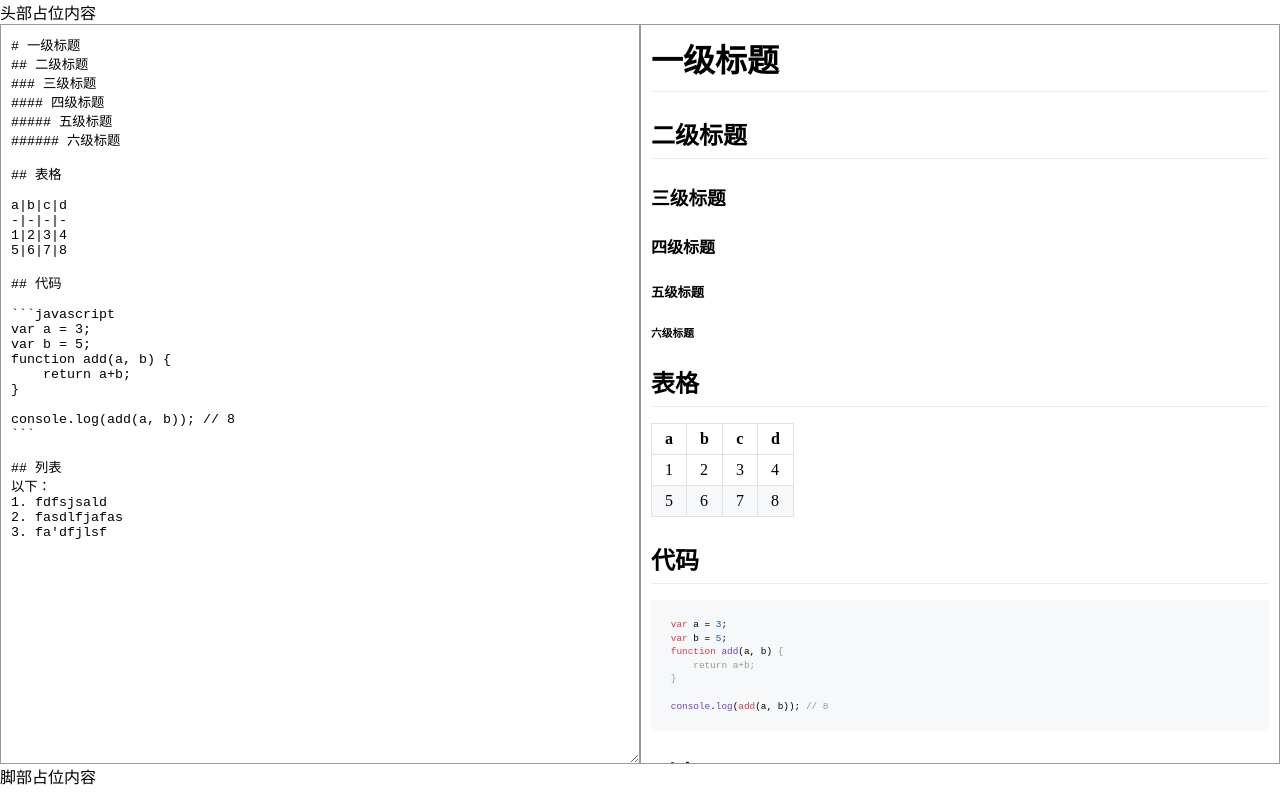
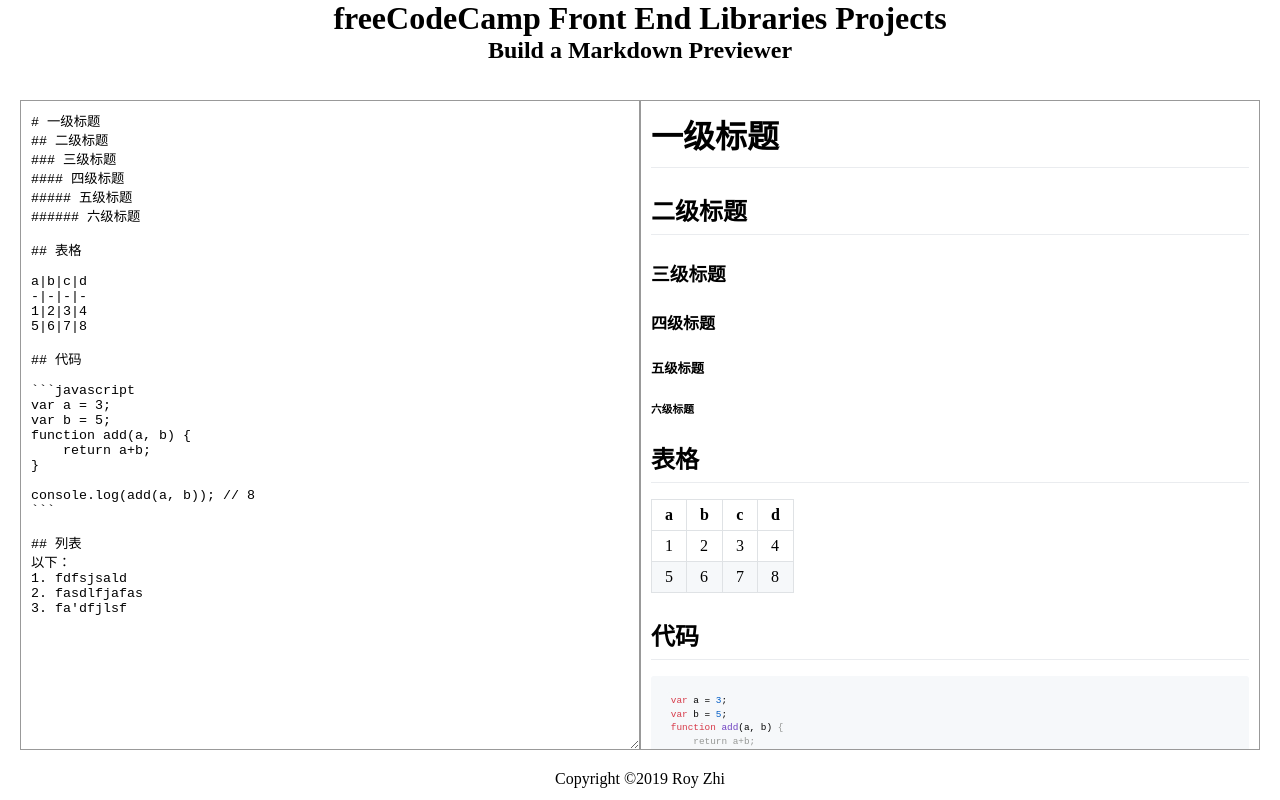
Before and after one commit to zhirui1994/markdown-previewer, a React (Create React App) app: page / in a window 1280 px wide. Built offline with nearby package versions, Linux system fonts and the light colour scheme.

Commit message:
抽离markdown为组件

```diff
--- a/public/index.html
+++ b/public/index.html
@@ -22,7 +22,7 @@
       work correctly both with client-side routing and a non-root public URL.
       Learn how to configure a non-root public URL by running `npm run build`.
     -->
-    <title>React App</title>
+    <title>Markdown Previewer</title>
   </head>
   <body>
     <noscript>You need to enable JavaScript to run this app.</noscript>
--- a/src/App.js
+++ b/src/App.js
@@ -1,35 +1,20 @@
 import React, { Component } from 'react';
-import marked from 'marked';
 import styles from './App.module.scss';
 import editorDefault from './test.md';
-import hljs from 'highlight.js';
-import 'highlight.js/styles/github-gist.css';
-
-marked.setOptions({
-    highlight: (code) => {
-        return hljs.highlightAuto(code).value;
-    }
-})
+import MarkdownPreviewer from './components/MarkdownPreviewer';
 
 class App extends Component {
-    handleInput = (e) => {
-        e.preventDefault();
-        this.preview.innerHTML = marked(this.editor.value);
-    }
-
-    componentDidMount() {
-        this.preview.innerHTML = marked(editorDefault);
-    }
-
     render() {
         return (
         <div className={styles.App}>
-            <header className={styles.header}>头部占位内容</header>
+            <header className={styles.header}>
+                <h1>freeCodeCamp Front End Libraries Projects</h1>
+                <h2>Build a Markdown Previewer</h2>
+            </header>
             <main className={styles.main}>
-                <textarea spellCheck="false" ref={textarea => this.editor = textarea} defaultValue={editorDefault} onInput={this.handleInput} id="editor"></textarea>
-                <section ref={section => this.preview = section} id="preview"></section>
+              <MarkdownPreviewer defaultValue={editorDefault} />
             </main>
-            <footer>脚部占位内容</footer>
+            <footer>Copyright ©{new Date().getFullYear()} Roy Zhi</footer>
         </div>
         );
     }
--- a/src/App.module.scss
+++ b/src/App.module.scss
@@ -1,99 +1,18 @@
 .App {
     height: 100%;
     width: 100%;
-    .main {
-        h1 {
-            font-size: 2rem;
-            margin-bottom: 22px;
-        }
-        h1, h2 {
-            border-bottom: 1px solid #eaecef;
-            padding-bottom: .3em;
-        }
-        h2, h3, h4, h5, h6 {
-            margin-bottom: 16px;
-            margin-top: 24px;
-        }
-        table {
-            display: block;
-            overflow: auto;
-            border-collapse: collapse;
-            border-spacing: 0;
-            width: 100%;
-            thead {
-                display: table-header-group;
-                vertical-align: middle;
-                border-color: inherit;
-
-            }
-            tr {
-                &:nth-child(2n) {
-                    background-color: #f6f8fa;
-                }
-                display: table-row;
-                vertical-align: inherit;
-                border-color: inherit;
-                background-color: #fff;
-                border-top: 1px solid #c6cbd1;
-            }
-            td {
-                display: table-cell;
-                vertical-align: inherit;
-                border: 1px solid #dfe2e5;
-                padding: 6px 13px;
-            }
-            th {
-                border: 1px solid #dfe2e5;
-                padding: 6px 13px;
-                font-weight: 600;
-            }
-            tbody {
-                display: table-row-group;
-                vertical-align: middle;
-                border-color: inherit;
-            }
-        }
-        p, ol {
-            margin-bottom: 16px;
-        }
-        ol  {
-            margin-top: 0;
-            padding-left: 2rem;
-        }
-        code, tt {
-            background-color: rgba(27,31,35,.05);
-            border-radius: 3px;
-            font-size: 85%;
-            margin: 0;
-            padding: .2em .4em;
-        }
-        pre {
-            background-color: #f6f8fa;
-            border-radius: 3px;
-            font-size: 85%;
-            line-height: 1.45;
-            overflow: auto;
-            padding: 16px;
-            word-wrap: normal;
-            margin-bottom: 15px;
-            code {
-                background-color: #f6f8fa;
-                display: inline-block;
-            }
-        }
-        height: calc(100% - 60px);
-        width: 100%;
-        :global(#editor), :global(#preview){
-            width: 50%;
-            height: 100%;
-            display: inline-block;
-            box-sizing: border-box;
-            border: 1px solid #999;
-            overflow-y: auto;
-            padding: 10px;
-        }
-        :global(#editor) {
-            outline: none;
-        }
+    header {
+        height: 80px;
+    }
+    h1, h2 {
+        text-align: center;
+    }
+    main {
+        height: calc(100% - 110px);
+        padding: 20px;
+        box-sizing: border-box;
+    }
+    footer {
+        text-align: center;
     }
 }
--- a/src/components/MarkdownPreviewer/index.js
+++ b/src/components/MarkdownPreviewer/index.js
@@ -1,7 +1,6 @@
 import React, { Component } from 'react';
 import marked from 'marked';
-import styles from './App.module.scss';
-import editorDefault from './test.md';
+import styles from './style.module.scss';
 import hljs from 'highlight.js';
 import 'highlight.js/styles/github-gist.css';
 
@@ -16,22 +15,24 @@
         const { onChange } = this.props;
         const value = this.editor.value;
         e.preventDefault();
-        onChange(value);
+        typeof onChange === 'function' && onChange(value);
         this.preview.innerHTML = marked(value);
     }
 
     componentDidMount() {
-        this.preview.innerHTML = marked(editorDefault);
+        const { defaultValue } = this.props;
+        this.preview.innerHTML = marked(defaultValue);
     }
 
     render() {
+        const { defaultValue } = this.props;
         return (
             <div className={styles.markdownPreviewer}>
                 <textarea
                     id="editor"
                     spellCheck="false"
                     ref={textarea => this.editor = textarea}
-                    defaultValue={editorDefault}
+                    defaultValue={defaultValue}
                     onInput={this.handleInput}
                 ></textarea>
                 <section
--- a/src/components/MarkdownPreviewer/style.module.scss
+++ b/src/components/MarkdownPreviewer/style.module.scss
@@ -1,7 +1,6 @@
-.App {
+.markdownPreviewer {
     height: 100%;
     width: 100%;
-    .main {
     h1 {
         font-size: 2rem;
         margin-bottom: 22px;
@@ -9,6 +8,7 @@
     h1, h2 {
         border-bottom: 1px solid #eaecef;
         padding-bottom: .3em;
+        text-align: left;
     }
     h2, h3, h4, h5, h6 {
         margin-bottom: 16px;
@@ -81,8 +81,6 @@
             display: inline-block;
         }
     }
-        height: calc(100% - 60px);
-        width: 100%;
     :global(#editor), :global(#preview){
         width: 50%;
         height: 100%;
@@ -96,4 +94,3 @@
         outline: none;
     }
 }
-}
```
Lines whose indentation alone changed are shown as unchanged.
